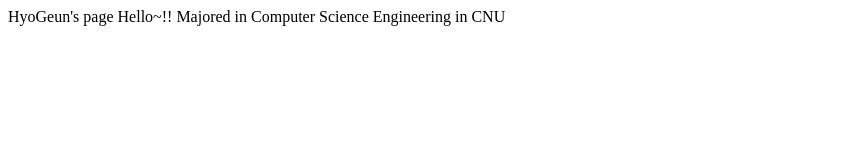
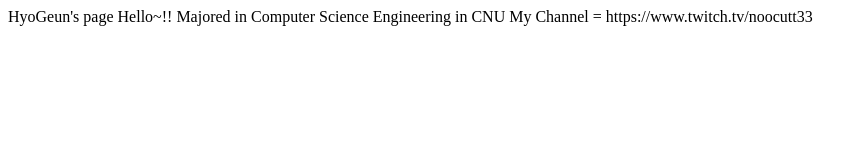
Before and after one commit to cnurc8/makehomepage, a plain HTML site: page HyoGeun.html in a window 1280 px wide. Shown: the whole page, without its empty margins (0-867 px from the left). Drawn offline with Linux system fonts and the light colour scheme.

Commit message:
Add My Channel in HyoGeun.html

```diff
--- a/HyoGeun.html
+++ b/HyoGeun.html
@@ -2,5 +2,6 @@
 	 <head> HyoGeun's page </head>
 	 <title> HyoGeun = Twitch Streamer & CNUCSE Student </title>
 	 <body> Hello~!! Majored in Computer Science Engineering in CNU
+		My Channel = https://www.twitch.tv/noocutt33
 	 </body>
  </html>
```
